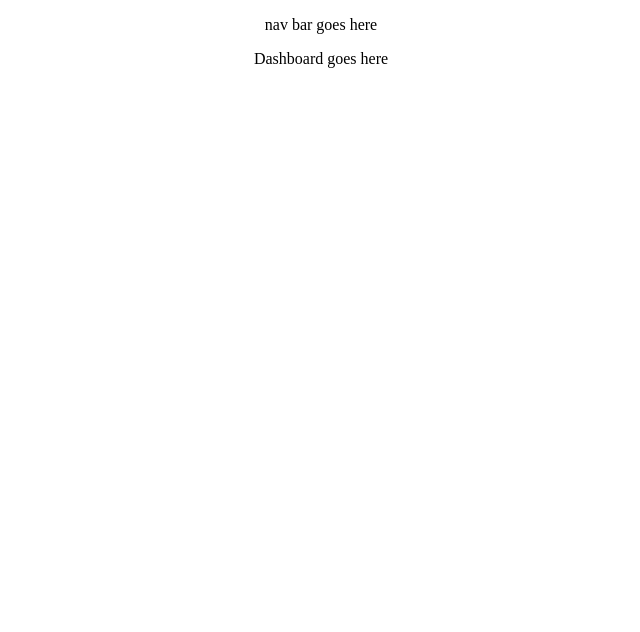
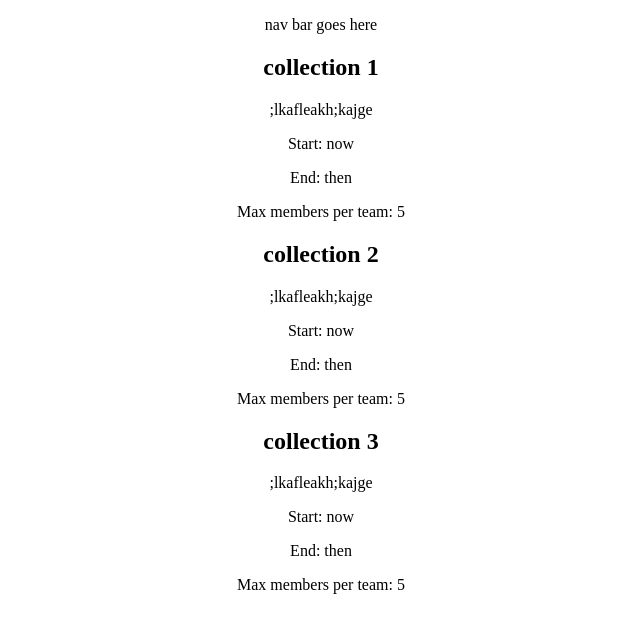
Before and after one commit to cesarnml/client, a React (Create React App) app: page / in a window 1280 px wide. Shown: the top 632 px of the page, without its empty margins (319-959 px from the left). Built offline with nearby package versions, Linux system fonts and the light colour scheme.

Commit message:
dashboard loading with mock data

```diff
--- a/src/features/Dashboard/index.js
+++ b/src/features/Dashboard/index.js
@@ -1,5 +1,44 @@
 import React from 'react'
 
-const Dashboard = () => <p>Dashboard goes here</p>
+// name, description, info
+// dashboard, new button up top (contingent on admin)
+
+const mockData = [
+  {
+    collectionName: 'collection 1',
+    description: ';lkafleakh;kajge',
+    startDate: 'now',
+    endDate: 'then',
+    maxMembersPerTeam: 5
+  },
+  {
+    collectionName: 'collection 2',
+    description: ';lkafleakh;kajge',
+    startDate: 'now',
+    endDate: 'then',
+    maxMembersPerTeam: 5
+  },
+  {
+    collectionName: 'collection 3',
+    description: ';lkafleakh;kajge',
+    startDate: 'now',
+    endDate: 'then',
+    maxMembersPerTeam: 5
+  }
+]
+
+const Dashboard = () => (
+  <div className="dashboard-container">
+    {mockData.map(collection => (
+      <div className="dashboard-collection-container">
+        <h2>{collection.collectionName}</h2>
+        <p>{collection.description}</p>
+        <p>Start: {collection.startDate}</p>
+        <p>End: {collection.endDate}</p>
+        <p>Max members per team: {collection.maxMembersPerTeam}</p>
+      </div>
+    ))}
+  </div>
+)
 
 export default Dashboard
```
